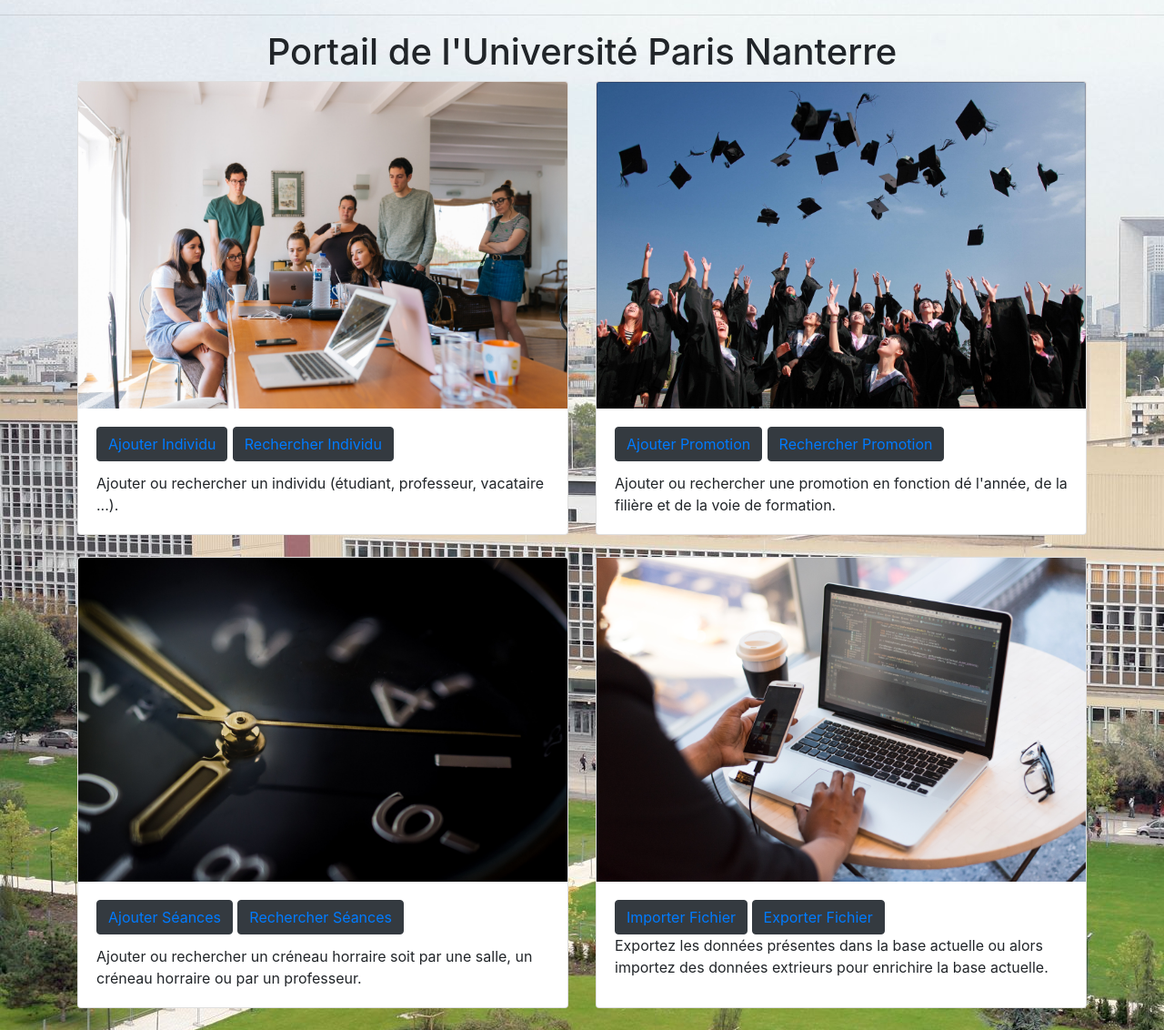
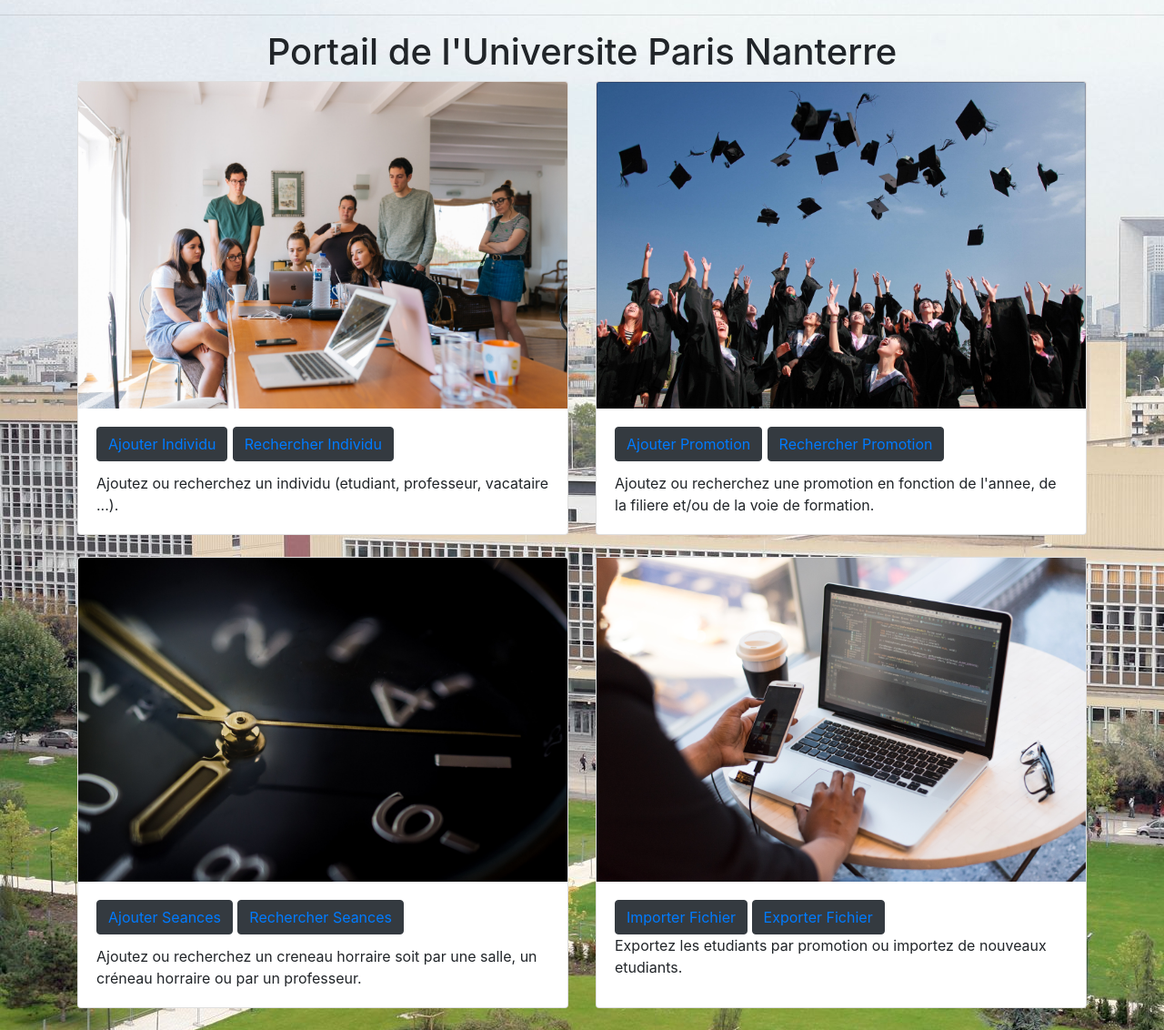
Before and after one commit to RomainVacheret/PSI, a Django app: page / in a window 1280 px wide. Shown: the part 76-1208 px from the top of the page at 91% size. Run offline with Django 3.2, Linux system fonts and the light colour scheme; data that the repository does not hold is empty; some libraries are stand-ins or nearby versions.

Commit message:
dernieres verifications

```diff
--- a/Gestion/templates/Gestion/accueil.html
+++ b/Gestion/templates/Gestion/accueil.html
@@ -1,7 +1,7 @@
 {% extends "Gestion/base.html" %}
 {% block contenu %}
 <hr>
-<h1> Portail de l'Université Paris Nanterre </h1>
+<h1> Portail de l'Universite Paris Nanterre </h1>
 
 <div class="container">
     <div class="row row-cols-1 row-cols-md-2">
@@ -15,7 +15,7 @@
                         <button type="button" class="btn btn-dark"> <a href="{% url 'recherche_individu_gestion' %}">
                                 Rechercher Individu </a> </button>
                     </h5>
-                    <p class="card-text">Ajouter ou rechercher un individu (étudiant, professeur, vacataire ...).</p>
+                    <p class="card-text">Ajoutez ou recherchez un individu (etudiant, professeur, vacataire ...).</p>
                 </div>
             </div>
         </div>
@@ -29,8 +29,8 @@
                         <button type="button" class="btn btn-dark"> <a href="{% url 'recherche_promotion_gestion' %}">
                                 Rechercher Promotion </a> </button>
                     </h5>
-                    <p class="card-text">Ajouter ou rechercher une promotion en fonction dé l'année, de la filière
-                        et de la voie de formation.</p>
+                    <p class="card-text">Ajoutez ou recherchez une promotion en fonction de l'annee, de la filiere
+                        et/ou de la voie de formation.</p>
                 </div>
             </div>
         </div>
@@ -40,11 +40,11 @@
                 <div class="card-body">
                     <h5 class="card-title">
                         <button type="button" class="btn btn-dark"> <a href="{% url 'ajout_seance_gestion' %}"> Ajouter
-                                Séances </a> </button>
+                                Seances </a> </button>
                         <button type="button" class="btn btn-dark"> <a href="{% url 'recherche_seance_gestion' %}">
-                                Rechercher Séances </a> </button>
+                                Rechercher Seances </a> </button>
                     </h5>
-                    <p class="card-text">Ajouter ou rechercher un créneau horraire soit par une salle, un créneau
+                    <p class="card-text">Ajoutez ou recherchez un creneau horraire soit par une salle, un créneau
                         horraire ou par un professeur.</p>
                 </div>
             </div>
@@ -58,8 +58,7 @@
                     <button type="button" class="btn btn-dark"> <a href="{% url 'export_gestion' %}"> Exporter Fichier
                         </a> </button>
                     </h5>
-                    <p class="card-text">Exportez les données présentes dans la base actuelle ou alors importez des
-                        données extrieurs pour enrichire la base actuelle.</p>
+                    <p class="card-text">Exportez les etudiants par promotion ou importez de nouveaux etudiants.</p>
                 </div>
             </div>
         </div>
--- a/Gestion/templates/Gestion/base.html
+++ b/Gestion/templates/Gestion/base.html
@@ -58,7 +58,7 @@
                     <a class="nav-link" href="{% url 'affichage_niveaux_gestion' %}">Niveaux</a>
                 </li>
                 <li class="nav-item">
-                    <a class="nav-link" href="#">Salles</a>
+                    <a class="nav-link" href="{% url 'affichage_salles_gestion' %}">Salles</a>
                 </li>
                 <li class="nav-item">
                     <a class="nav-link" href="{% url 'affichage_modalites_gestion' %}">Modalités</a>
--- a/Gestion/urls.py
+++ b/Gestion/urls.py
@@ -9,6 +9,7 @@
     path('composantes', Gestion_views.affichage_composantes, name='affichage_composantes_gestion'),
     path('niveaux', Gestion_views.affichage_niveaux, name='affichage_niveaux_gestion'),
     path('modalites', Gestion_views.affichage_modalites, name='affichage_modalites_gestion'),
+    path('salles', Gestion_views.affichage_salles, name='affichage_salles_gestion'),
 
     path('individu/recherche', Gestion_views.recherche_individu, name='recherche_individu_gestion'),
     path('individu/ajout', Gestion_views.ajout_individu, name='ajout_individu_gestion'),
--- a/Gestion/views.py
+++ b/Gestion/views.py
@@ -96,6 +96,15 @@
     liste = [{'Libelle': modalite.libelle} for modalite in Modalite.objects.all()]
 
     return affichage_generique(requete, liste, 'modalites')
+
+def affichage_salles(requete):
+    liste = [{
+        'salle': salle.numero,
+        'batiment': salle.batiment,
+        'capacite': salle.capacite
+    } for salle in Salle.objects.all()]
+
+    return affichage_generique(requete, liste, 'salles')
 
 
 def ajout_individu(requete):
@@ -297,7 +306,6 @@
         'nom_url_suppression': 'suppression_individu_gestion',
         'nom_url_element': 'affichage_promotion_gestion',
         'slug_affichage': 'numero',
-        # 'slug_des': True,
         'titre_affichage': 'Liste des promotions de l\'etudiant',
         'liste_affichage': [{'instance': {'Libelle': promotion.libelle}, 'id_': promotion.libelle} for promotion in get_object_or_404(Individu, pk=individu_id).groupe_set.all() if individu['Type'] == 'Eleve'],
     }
@@ -331,8 +339,6 @@
             (valeur if 'fid' not in clef else valeur_fonction_classe(clef, valeur))
             for clef, valeur in promotion.items()}
 
-    a = [{'instance': etudiant, 'id_': etudiant['numero']} for etudiant in get_object_or_404(Groupe, pk=promotion_id).etudiants.all().values('numero', 'nom','prenom')],
-    print(a)
 
     contexte = {
         'titre': 'Promotion {0}'.format(libelle),
@@ -422,7 +428,6 @@
         formulaire = Form_inscription_etudiants(requete.POST)
 
         if formulaire.is_valid():
-            # verification_unique = (individu.numero for individu in Individu.objects.all())
             donnees = formulaire.cleaned_data
 
             for id_ in donnees['etudiants']:
@@ -458,7 +463,6 @@
         'formulaire': Form_recherche_seance(),
         'nom_element': 'seances',
         'affichage': False,
-        # 'url_modification': 'modification_seance_gestion'
     }
 
     if requete.method == 'POST':
@@ -467,8 +471,6 @@
         if formulaire.is_valid():
             donnees = formulaire.cleaned_data
             liste_elements = ('id', 'date_debut', 'date_fin', 'fid_type_seance', 'fid_salle', 'fid_individu')
-
-            # liste_attributs = ('fid_type_id', 'numero', 'nom')
 
 
             for element in liste_elements[3:]:
@@ -481,21 +483,12 @@
                 if valeur:
                     liste_seances = liste_seances.filter(**{clef:valeur})
 
-            # liste_seances = [{
-            #         # 'slug': individu['numero'],
-            #         'instance': {clef.capitalize(): valeur
-            #         for clef, valeur in seance.items()}} for seance in liste_seances]
-
-
             liste_tmp = []
 
             for seance in liste_seances:
                 instance = {}
-                print(seance.keys())
                 for clef, valeur in seance.items():
-                    print('-', clef, valeur)
                     if clef in liste_elements[3:]:
-                        # print(clef, instance[clef])
                         if clef == 'fid_type_seance':
                             instance['Type'] = Type_seance.objects.get(pk=valeur).libelle
                         elif clef == 'fid_salle':
@@ -508,8 +501,6 @@
                     seance.pop(element)
                 liste_tmp.append({'instance': instance, 'slug': instance.pop('id')})
 
-
-            print(liste_tmp)
 
 
             contexte.update({
@@ -575,8 +566,6 @@
         seance_id = None
 
 
-    print(seance)
-
     if seance:
         seance_id = seance.pop('id')
         seance['type'] = Type_seance.objects.get(pk=seance.pop('fid_type_seance_id')).libelle
@@ -599,8 +588,6 @@
         'nom_url_suppression': 'suppression_seance_gestion',
         'nom_url_element': 'affichage_seance_gestion',
         'slug_affichage': 'numero',
-        # 'titre_affichage': 'Liste des promotions de l\'etudiant',
-        # 'liste_affichage': [{'Libelle': promotion.libelle} for promotion in get_object_or_404(Individu, pk=individu_id).groupe_set.all() if individu['Type'] == 'Eleve'],
     }
 
     return render(requete, 'Gestion/affichage_detail.html', contexte)
--- a/READ_ME.txt
+++ b/READ_ME.txt
@@ -15,3 +15,4 @@
         - Créer une base de données nommée psi
         - Nom utilisateur : 'root'
         - Mot de passe : '' (aucun mot de passe)
+        - Ajouter des valeurs pour les tables statiques
```
Also changed, not shown: Gestion/forms.py (+0 -27 lines), Gestion/models.py (+4 -5 lines).
